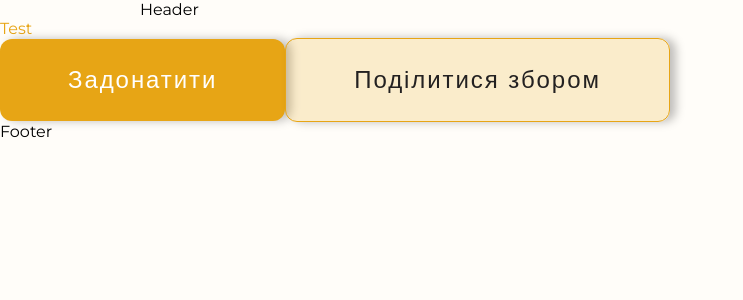
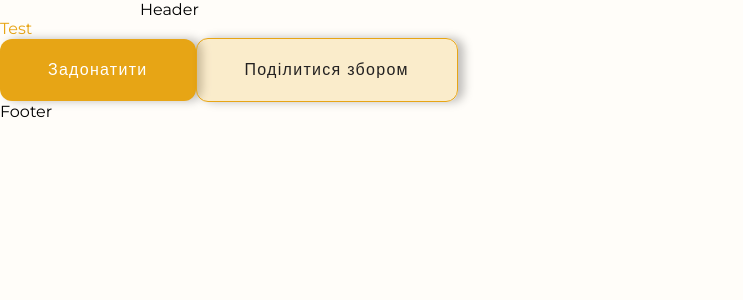
Before and after one commit to baza-trainee/13-zbir, a React (Vite) app: page / in a window 1280 px wide. Shown: the top 300 px of the page, without its empty margins (0-743 px from the left). Built offline with nearby package versions, Linux system fonts and the light colour scheme.

Commit message:
fix and rename button styles

```diff
--- a/src/components/ReusableButton/ReusableButton.module.scss
+++ b/src/components/ReusableBtn/ReusableBtn.module.scss
@@ -13,7 +13,7 @@
   transition: background-color 0.4s ease-in-out, box-shadow 0.4s ease-in-out;
 }
 
-a:link {
+.reuseLinkBtn {
   @include button-styles(var(--light-color), var(--primary-accent-color));
   display: inline-block;
 
@@ -23,7 +23,7 @@ a:link {
   }
 }
 
-button {
+.reuseBtn {
   @include button-styles(
     var(--secondary-dark-color),
     var(--secondary-accent-color)
@@ -36,9 +36,9 @@ button {
   }
 }
 
-@media screen and (min-width: 768px) and (max-width: 1440px) {
-  button,
-  a:link {
+@media screen and (min-width: 1440px) {
+  .reuseBtn,
+  .reuseLinkBtn {
     padding: 24px 68px;
     font-size: 24px;
   }
--- /dev/null
+++ b/src/components/ReusableBtn/ReusableBtn.tsx
@@ -0,0 +1,31 @@
+import { ReusableBtnProps } from '../../types/ReusableBtnProps';
+import styles from './ReusableBtn.module.scss';
+
+const ReusableBtn: React.FC<ReusableBtnProps> = ({
+  text,
+  href,
+  target,
+  rel,
+  type,
+  onClick,
+  ...props
+}) => {
+  const className = href ? `${styles.reuseLinkBtn}` : `${styles.reuseBtn}`;
+
+  if (href) {
+    return (
+      <div className={className}>
+        <a href={href} target={target} rel={rel} {...props}>
+          {text}
+        </a>
+      </div>
+    );
+  }
+  return (
+    <button type={type} onClick={onClick} className={className} {...props}>
+      {text}
+    </button>
+  );
+};
+
+export default ReusableBtn;
--- a/src/components/ReusableButton/ReusableButton.tsx
+++ /dev/null
@@ -1,17 +0,0 @@
-import { ReusableButtonProps } from '../../types/ReusableButtonProps';
-import './ReusableButton.module.scss';
-
-const ReusableButton: React.FC<ReusableButtonProps> = ({
-  text,
-  onClick,
-  ...props
-}) => {
-  const ReusableBtn = props.href ? 'a' : 'button';
-  return (
-    <ReusableBtn {...props} onClick={onClick}>
-      {text}
-    </ReusableBtn>
-  );
-};
-
-export default ReusableButton;
--- a/src/types/ReusableButtonProps.ts
+++ b/src/types/ReusableBtnProps.ts
@@ -1,4 +1,4 @@
-export interface ReusableButtonProps extends React.HTMLAttributes<HTMLElement> {
+export interface ReusableBtnProps extends React.HTMLAttributes<HTMLElement> {
   text: string;
   onClick?: () => void;
   href?: string;
```
Also changed, not shown: src/components/Test/Test.tsx (+1 -1 lines).
